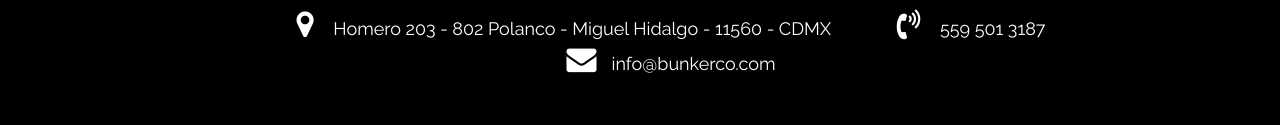
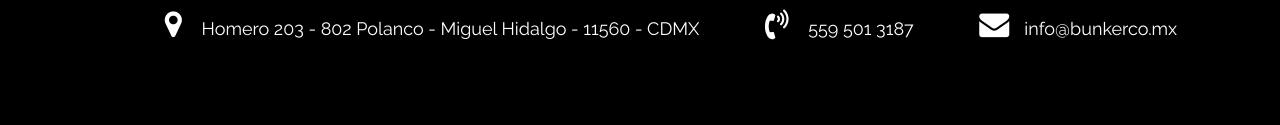
Before and after one commit to pirigarcia/bunk, a plain HTML site: page index.html in a window 1280 px wide. Shown: the part 4072-4197 px from the top of the page. Drawn offline with nearby package versions, Linux system fonts and the light colour scheme.

Commit message:
contacto

```diff
--- a/index.html
+++ b/index.html
@@ -10,7 +10,7 @@
       <!-- site metas -->
       <title>BUNKER</title>
       <meta name="keywords" content="">
-      <meta name="description" content="">
+      <meta name="description" content="transporte de valores, trasnporte, valores, seguridad">
       <meta name="author" content="">
       <!-- bootstrap css -->
       <link rel="stylesheet" href="css/bootstrap.min.css">
@@ -550,7 +550,7 @@
                            <li> <a href="#"><i class="fa fa-map-marker" aria-hidden="true"></i></a>
                               Homero 203 - 802 Polanco - Miguel Hidalgo - 11560 - CDMX</li>
                            <li><a href="#"><i class="fa fa-volume-control-phone" aria-hidden="true"></i></a> 559 501 3187</li>
-                           <li><a href="#"><i class="fa fa-envelope" aria-hidden="true"></i></a>info@bunkerco.com</li>
+                           <li><a href="#"><i class="fa fa-envelope" aria-hidden="true"></i></a>info@bunkerco.mx</li>
                         </ul>
                      </div>
 
```
